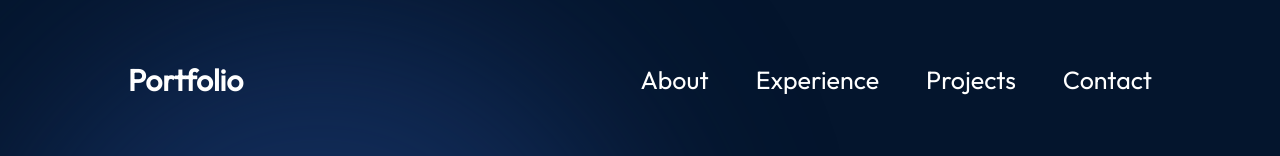
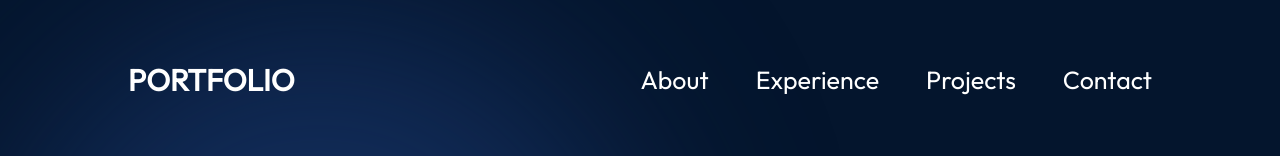
Before and after one commit to dsuvankar/Portfolio, a React (Vite) app: page / in a window 1280 px wide. Shown: the top 156 px of the page. Built offline with nearby package versions, Linux system fonts and the light colour scheme.

Commit message:
minute changes

```diff
--- a/src/components/Navbar/Navbar.jsx
+++ b/src/components/Navbar/Navbar.jsx
@@ -8,7 +8,7 @@ const Navbar = () => {
   return (
     <nav className={styles.navbar}>
       <a className={styles.title} href="/">
-        Portfolio
+        PORTFOLIO
       </a>
       <div className={styles.menu}>
         <img
```
